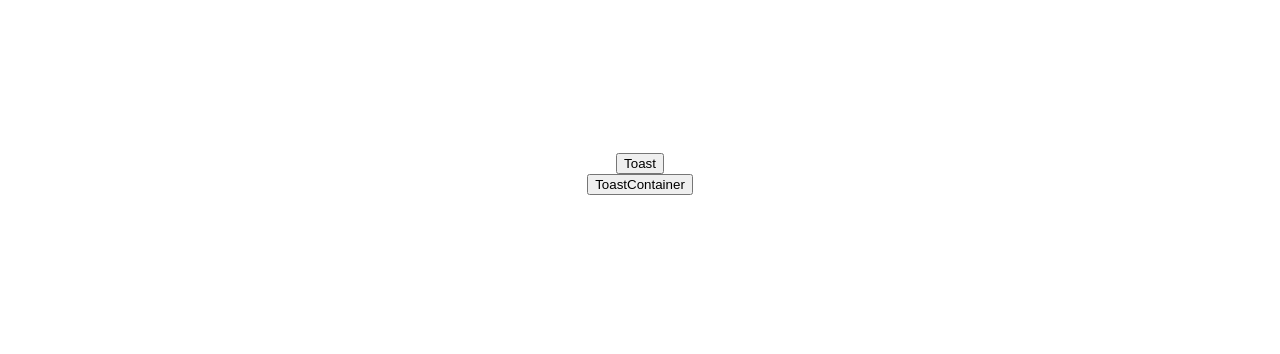
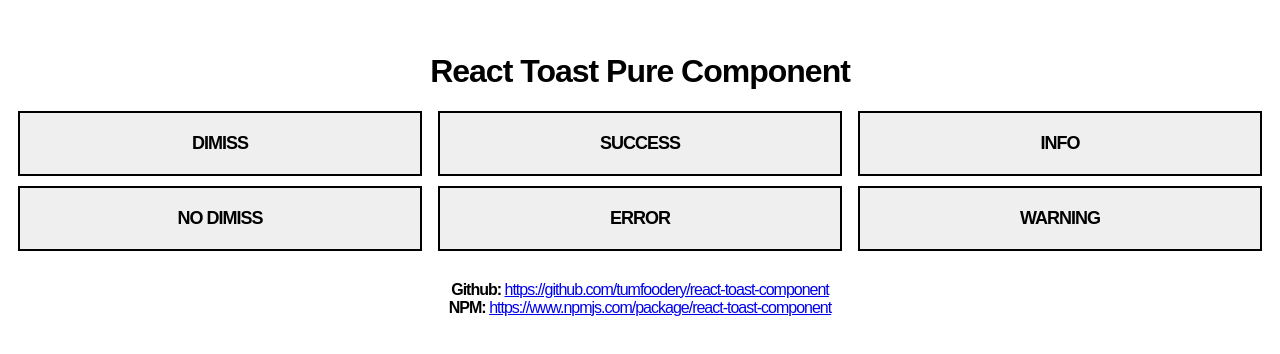
Before and after one commit to TrendingTechnology/react-toast-component, a React (Create React App) app: page / in a window 1280 px wide. Shown: the part 234-588 px from the top of the page. Built offline with nearby package versions, Linux system fonts and the light colour scheme.

Commit message:
Demo static sitee

```diff
--- a/src/App.css
+++ b/src/App.css
@@ -1,7 +1,24 @@
+@import "https://fonts.googleapis.com/css?family=Bungee+Shade";
+
+*,
+:after,
+:before {
+  box-sizing: border-box;
+}
+
+:focus {
+  outline: none;
+}
+
 .App-header {
   min-height: 100vh;
   display: flex;
   flex-direction: column;
   align-items: center;
   justify-content: center;
+  -webkit-font-smoothing: antialiased;
+  -moz-osx-font-smoothing: grayscale;
+  position: relative;
+  font-family: Arial, Helvetica, sans-serif;
+  letter-spacing: -1px;
 }
--- /dev/null
+++ b/src/Button/index.jsx
@@ -0,0 +1,16 @@
+import React from "react";
+
+import "./style.css";
+
+export default function Button(props) {
+  const { onClick, classNames, text } = props;
+
+  return (
+    <button
+      onClick={onClick}
+      className={`Button${classNames ? ` ${classNames}` : ""}`}
+    >
+      <span>{text}</span>
+    </button>
+  );
+}
--- /dev/null
+++ b/src/Button/style.css
@@ -0,0 +1,39 @@
+.Button {
+  width: 100%;
+  white-space: nowrap;
+  overflow: hidden;
+  text-overflow: ellipsis;
+  margin-bottom: 10px;
+  padding: 20px;
+  border: 2px solid #000;
+  text-align: center;
+  text-transform: uppercase;
+  position: relative;
+  display: inline-block;
+  overflow: hidden;
+  transition: 0.3s;
+  font-size: 18px;
+  font-weight: bolder;
+  letter-spacing: -1px;
+}
+.Button:last-of-type {
+  margin-bottom: 30px;
+}
+.Button:after {
+  position: absolute;
+  transition: 0.3s;
+  content: "";
+  width: 0;
+  bottom: 0;
+  height: 3px;
+  background: #000;
+  right: 0;
+  left: auto;
+}
+.Button:hover {
+  cursor: pointer;
+}
+.Button:hover:after {
+  width: 100%;
+  left: 0;
+}
--- a/src/Options/index.jsx
+++ b/src/Options/index.jsx
@@ -1,31 +1,122 @@
 import React, { useState } from "react";
 import { connect } from "react-redux";
-import toastActions from "../toastActions";
-import ToastContainer from "../ToastContainer";
+// import toastActions from "../toastActions";
+// import ToastContainer from "../ToastContainer";
 import Toast from "../Toast";
+import Button from "../Button";
 
 import "./style.css";
 
 const TOAST_NO_REDUX_DURATION = 5000;
+let timeout = null;
 
 function Options(props) {
-  const { dispatch } = props;
-  const [isOpen, setToast] = useState(false);
+  // const { dispatch } = props;
+  const [toastOptions, setToast] = useState({
+    isOpen: false
+  });
+
+  const {
+    isOpen,
+    autoDismiss,
+    hasCloseBtn,
+    description,
+    classNames,
+    text: txt
+  } = toastOptions;
+
+  const addOptions = options => {
+    if (timeout) clearTimeout(timeout);
+
+    setToast({
+      isOpen: false
+    });
+
+    timeout = setTimeout(() => {
+      setToast(options);
+    }, 500);
+  };
+
+  const data = [
+    {
+      isOpen: true,
+      description: "Dunc the Lunk, thick as a castle wall.",
+      autoDismiss: true,
+      text: "Dimiss"
+    },
+    {
+      isOpen: true,
+      autoDismiss: false,
+      description: "To close this toast, press x.",
+      hasCloseBtn: true,
+      text: "No Dimiss"
+    },
+    {
+      isOpen: true,
+      description: "Your action has been completed.",
+      autoDismiss: true,
+      classNames: ["success"],
+      text: "Success"
+    },
+    {
+      isOpen: true,
+      description: "Uh oh. There's something wrong.",
+      classNames: ["error"],
+      hasCloseBtn: true,
+      autoDismiss: false,
+      text: "Error"
+    },
+    {
+      isOpen: true,
+      description: "Some info is in here.",
+      autoDismiss: true,
+      classNames: ["info"],
+      text: "Info"
+    },
+    {
+      isOpen: true,
+      description: "There might be something wrong.",
+      autoDismiss: true,
+      classNames: ["warning"],
+      text: "Warning"
+    }
+  ];
 
   return (
     <header className="App-header">
+      <h1>React Toast Pure Component</h1>
       <Toast
         isOpen={isOpen}
-        title="App Notification 🍞"
-        description="Dunc the Lunk, thick as a castle wall. Your action has been completed."
-        autoDismiss={false}
+        title={`${txt ? ` ${txt}` : ""} Notification 🍞`}
+        description={description}
+        autoDismiss={autoDismiss}
+        hasCloseBtn={hasCloseBtn}
         duration={TOAST_NO_REDUX_DURATION}
-        closeCallback={() => setToast(false)}
-        classNames={["warning"]}
+        closeCallback={() =>
+          setToast({
+            isOpen: false,
+            description,
+            text: txt
+          })
+        }
+        classNames={classNames}
       />
-      <ToastContainer />
-      <button onClick={() => setToast(true)}>Toast</button>
-      <button
+      <div className="Options--buttons">
+        {data.map(options => {
+          const { text } = options;
+          return (
+            <>
+              <Button
+                classNames="btn striped-shadow dark"
+                onClick={() => addOptions(options)}
+                text={text}
+              />
+            </>
+          );
+        })}
+      </div>
+      {/* <ToastContainer /> */}
+      {/* <button
         onClick={() =>
           dispatch(
             toastActions.addToast({
@@ -37,7 +128,19 @@
         }
       >
         ToastContainer
-      </button>
+      </button> */}
+      <p>
+        <b>Github:</b>{" "}
+        <a href="https://github.com/tumfoodery/react-toast-component">
+          https://github.com/tumfoodery/react-toast-component
+        </a>
+      </p>
+      <p>
+        <b>NPM:</b>{" "}
+        <a href="https://www.npmjs.com/package/react-toast-component">
+          https://www.npmjs.com/package/react-toast-component
+        </a>
+      </p>
     </header>
   );
 }
--- a/src/Options/style.css
+++ b/src/Options/style.css
@@ -0,0 +1,8 @@
+p {
+  margin: 0;
+}
+
+.Options--buttons {
+  column-count: 3;
+  padding: 0 10px;
+}
--- a/src/Toast/index.jsx
+++ b/src/Toast/index.jsx
@@ -3,14 +3,16 @@
 
 import "./style.css";
 
+let timeout = null;
+
 export default function Toast(props) {
   const {
     children,
     isOpen = false,
-    duration = 3000,
+    duration = 2000,
     title,
     description,
-    hasCloseBtn = true,
+    hasCloseBtn = false,
     autoDismiss = true,
     closeCallback = null,
     classNames = []
@@ -26,7 +28,8 @@
   useEffect(() => {
     setOpen(isOpen);
     if (isOpen && autoDismiss) {
-      setTimeout(onClose, duration);
+      if (timeout) clearTimeout(timeout);
+      timeout = setTimeout(onClose, duration);
     }
   }, [isOpen, duration, autoDismiss, onClose]);
 
--- a/src/Toast/style.css
+++ b/src/Toast/style.css
@@ -15,7 +15,7 @@
   padding: 10px 10px 10px 6px;
   text-align: left;
   color: #333;
-  border-left: 10px #e5e5e5 solid;
+  border-left: 12px #e5e5e5 solid;
   box-shadow: 0 1px 3px rgba(0, 0, 0, 0.12), 0 1px 2px rgba(0, 0, 0, 0.24);
   border-radius: 5px;
   letter-spacing: -0.5px;
@@ -45,6 +45,9 @@
 .ReactToast--title {
   margin: 0 0 5px 0;
   font-size: 22px;
+  white-space: nowrap;
+  overflow: hidden;
+  text-overflow: ellipsis;
 }
 
 .ReactToast--description {
```
Also changed, not shown: 1 other file (tests, documents, lock files or other folders).
